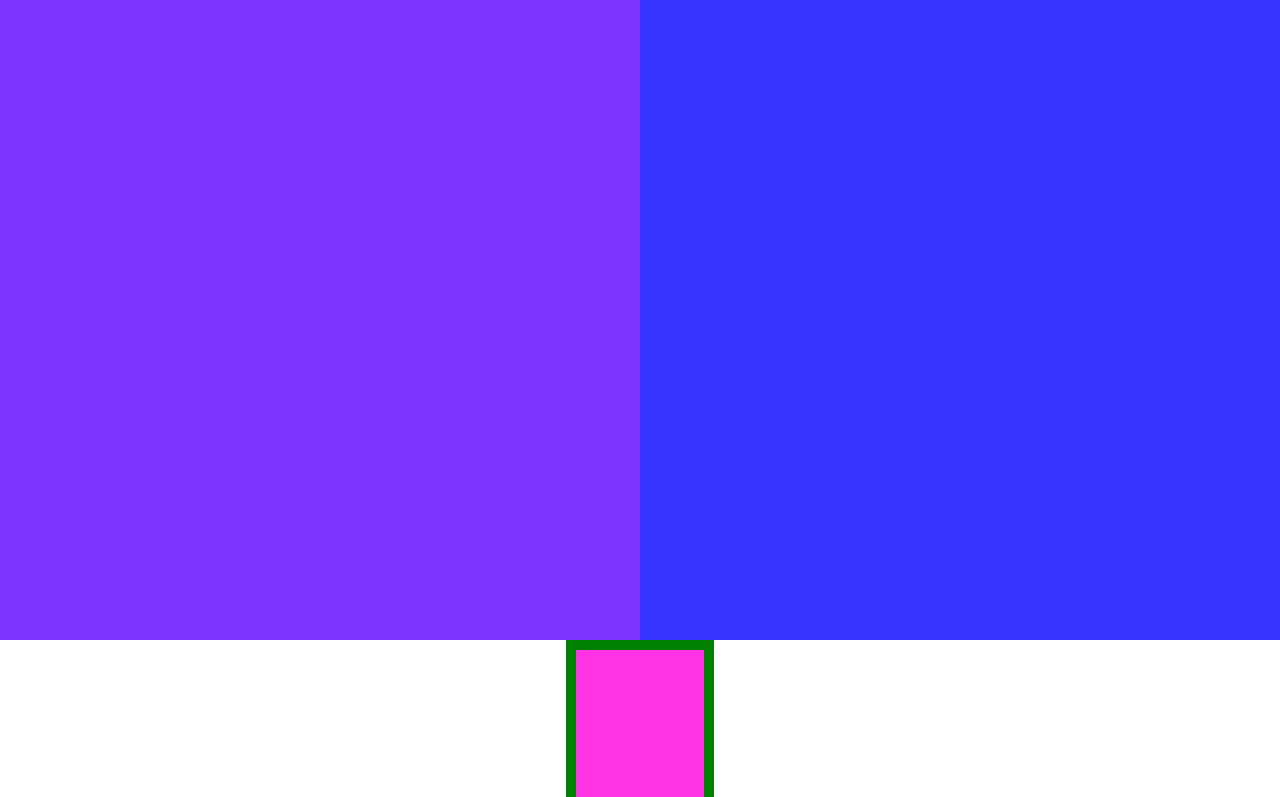
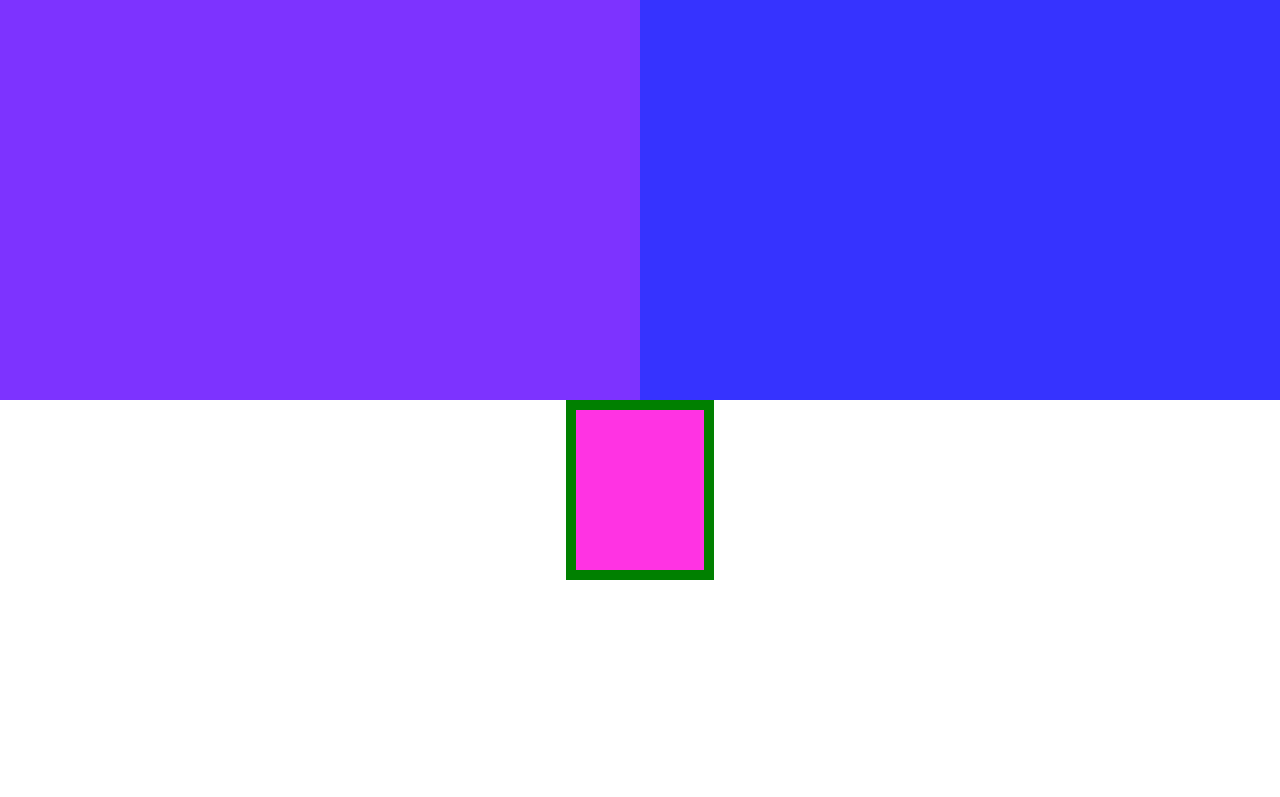
Before and after one commit to leahtorres/phase3-, a plain HTML site: page index.html in a window 1280 px wide. Shown: the top 797 px of the page. Drawn offline with Linux system fonts and the light colour scheme.

Commit message:
Update stylesheet.css

```diff
--- a/stylesheet.css
+++ b/stylesheet.css
@@ -15,17 +15,18 @@ width: 100vw;
 .yellow {
 	display: flex;
 	height: calc(20vh - 6px);
+	width: 100vw;
 }
 .purple {
 background-color: #7D33FF;
 display: flex;
-  height: 80vh;
+  height: 50vh;
   width: 50vw;
 }
 .blue {
   background-color: #3633FF;
   display: flex;
-  height: 80vh;
+  height: 50vh;
   width: 50vw;
 }
 .button {
```
